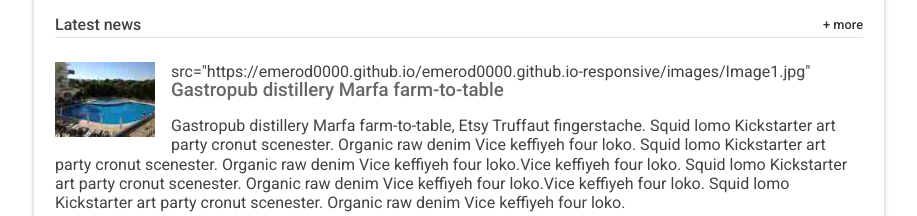
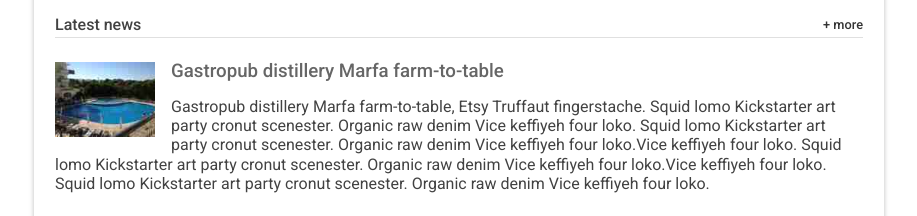
Before and after one commit to emerod0000/emerod0000.github.io-responsive, a plain HTML site: page index.html in a window 1280 px wide. Shown: the part 1168-1384 px from the top of the page, without its empty margins (181-1098 px from the left). Drawn offline with Linux system fonts and the light colour scheme.

Commit message:
Update index.html

```diff
--- a/index.html
+++ b/index.html
@@ -160,7 +160,7 @@
         <section class="news recent-news">
           <h2 class="news__title">Latest news <a href="#" class="news__more">+ more</a></h2>
           <ul>
-            <li class="snippet">src="https://emerod0000.github.io/emerod0000.github.io-responsive/images/Image1.jpg"
+            <li class="snippet">
               <img class="snippet__thumbnail" src="https://emerod0000.github.io/emerod0000.github.io-responsive/images/Image1.jpg" alt="picture of a girl with a large, stuffed dog toy">
               <h3 class="snippet__title"><a href="#">Gastropub distillery Marfa farm-to-table</a></h3>
               <p>Gastropub distillery Marfa farm-to-table, Etsy Truffaut fingerstache.
```
